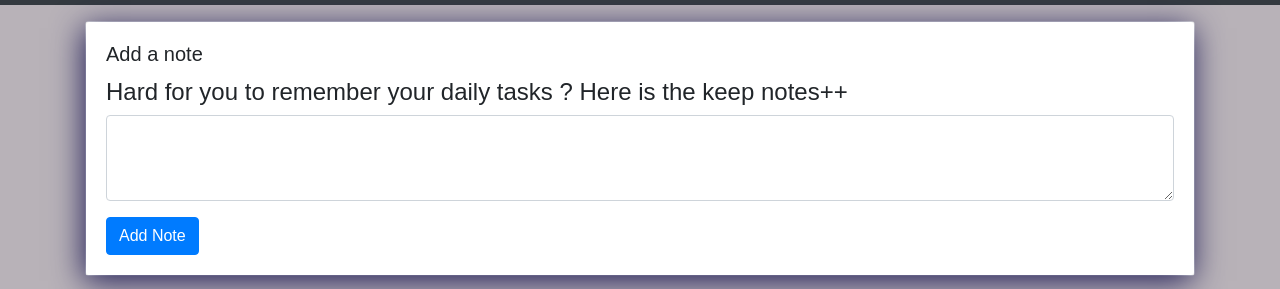
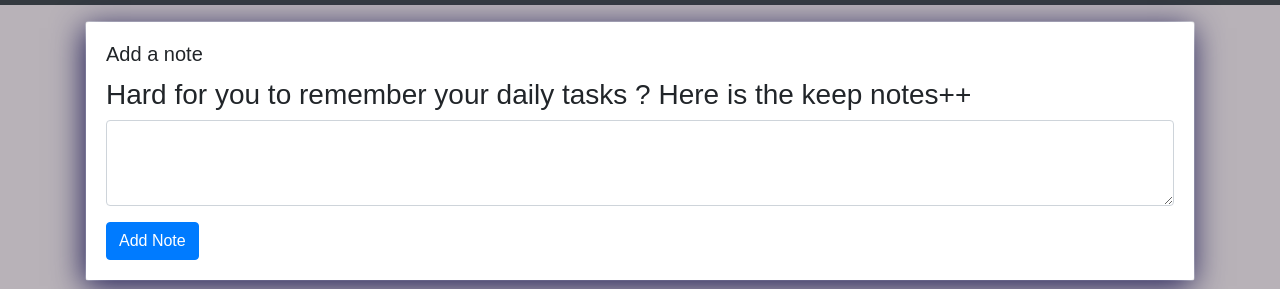
Before and after one commit to debapriya36/Keep-Notes-, a plain HTML site: page index.html in a window 1280 px wide. Shown: the part 83-372 px from the top of the page. Drawn offline with nearby package versions, Linux system fonts and the light colour scheme.

Commit message:
Update index.html

```diff
--- a/index.html
+++ b/index.html
@@ -37,7 +37,7 @@
         <div class="card">
             <div class="card-body">
                 <h5 class="card-title">Add a note</h5>
-        <h4>Hard for you to remember your daily tasks ? Here is the keep notes++ </h4>
+        <h3>Hard for you to remember your daily tasks ? Here is the keep notes++ </h3>
 
         <div class="form-group">
                     <textarea class="form-control" id="addTxt" rows="3"></textarea>
```
